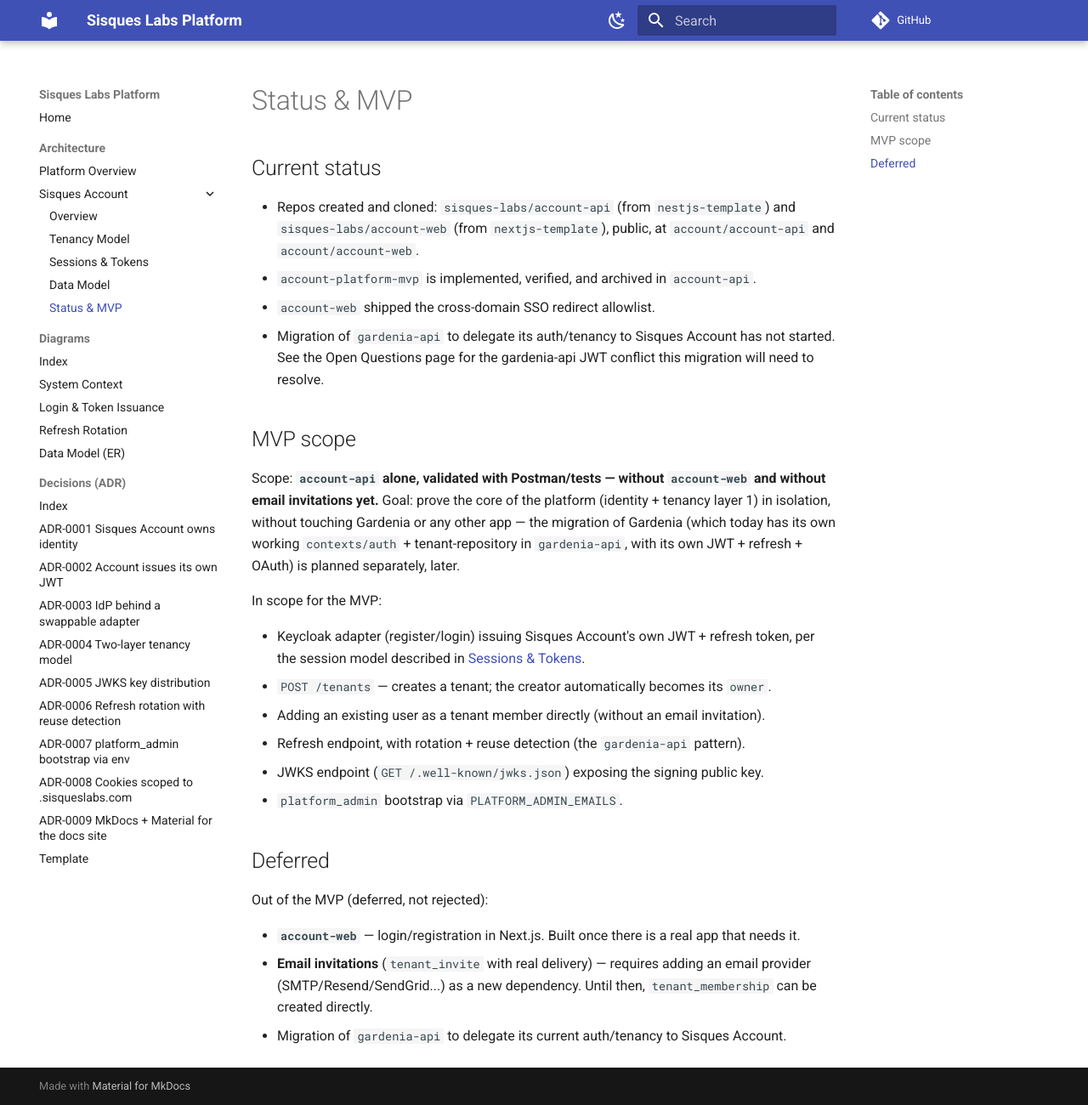
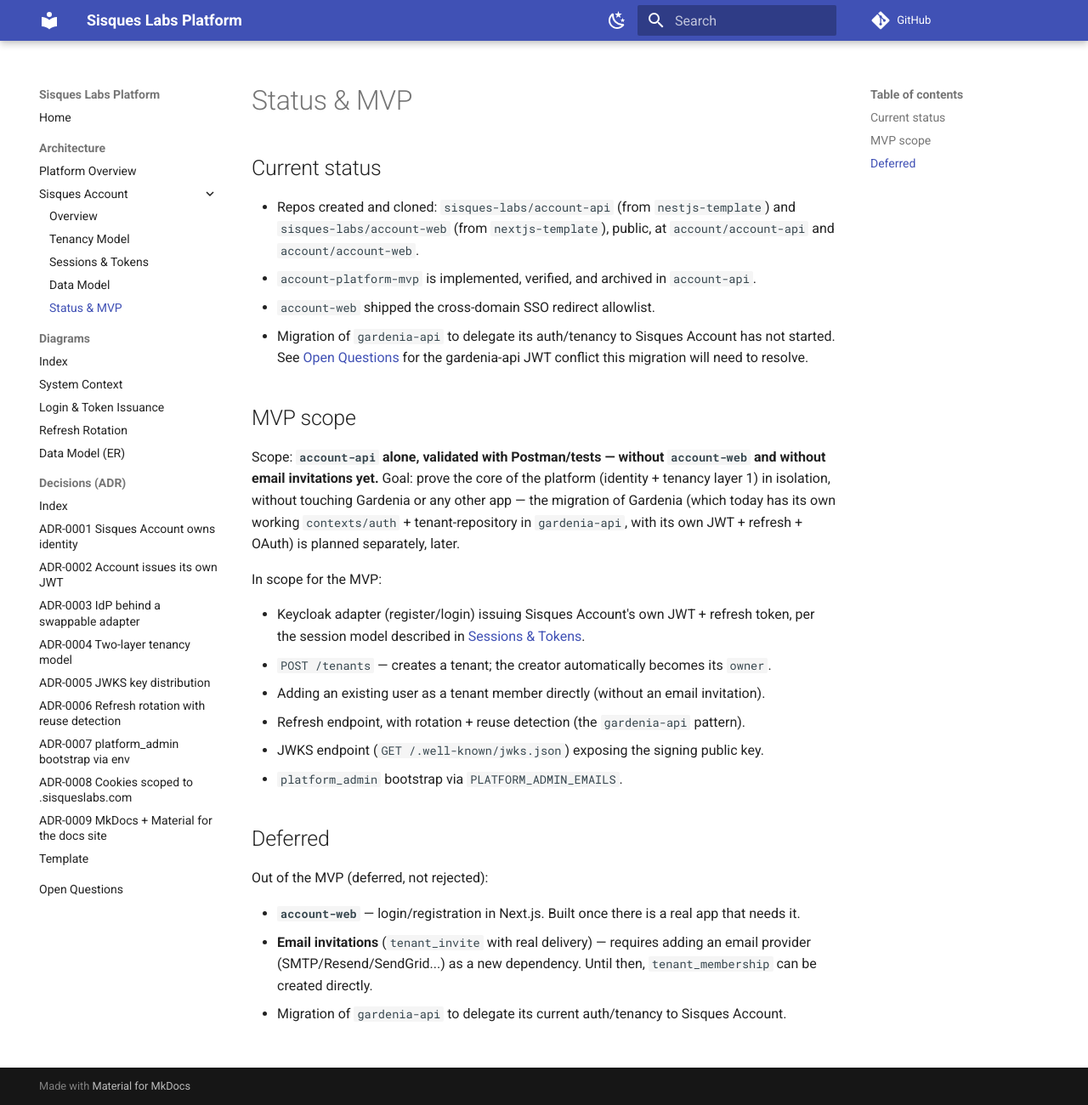
Before and after one commit to sisques-labs/platform, an MkDocs documentation site: the page built from docs/architecture/sisques-account/status-and-mvp.md, in a window 1280 px wide and 1300 px high. Shown: the whole window at 85% size. Built offline with MkDocs 1.6.1 and Material for MkDocs 9.7.7, drawn with Linux system fonts in a browser that asks for light colours; comment, search, counter and statistics services are not loaded.

Commit message:
feat(docs): add Open Questions page and complete final nav

```diff
--- a/docs/architecture/sisques-account/status-and-mvp.md
+++ b/docs/architecture/sisques-account/status-and-mvp.md
@@ -10,8 +10,8 @@
   `account-api`.
 - `account-web` shipped the cross-domain SSO redirect allowlist.
 - Migration of `gardenia-api` to delegate its auth/tenancy to Sisques
-  Account has not started. See the Open Questions page for the
-  gardenia-api JWT conflict this migration will need to resolve.
+  Account has not started. See [Open Questions](../../open-questions.md)
+  for the gardenia-api JWT conflict this migration will need to resolve.
 
 ## MVP scope
 
--- a/mkdocs.yml
+++ b/mkdocs.yml
@@ -64,3 +64,4 @@ nav:
       - ADR-0008 Cookies scoped to .sisqueslabs.com: adr/0008-cookies-scoped-to-parent-domain.md
       - ADR-0009 MkDocs + Material for the docs site: adr/0009-mkdocs-material-docs-site.md
       - Template: adr/template.md
+  - Open Questions: open-questions.md
```
Also changed, not shown: docs/index.md (+2 -2 lines), docs/open-questions.md (added, +22 -0 lines).
